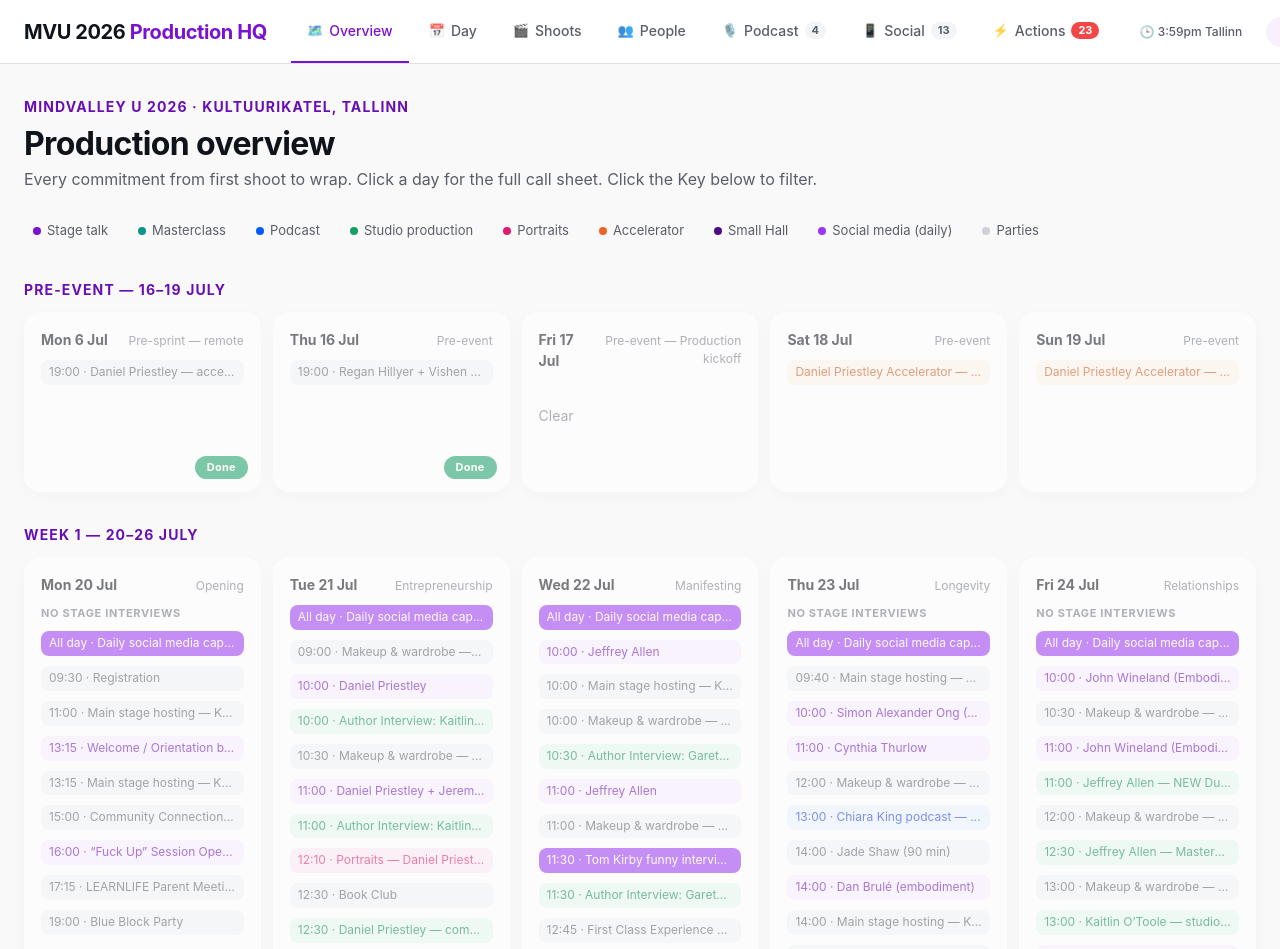
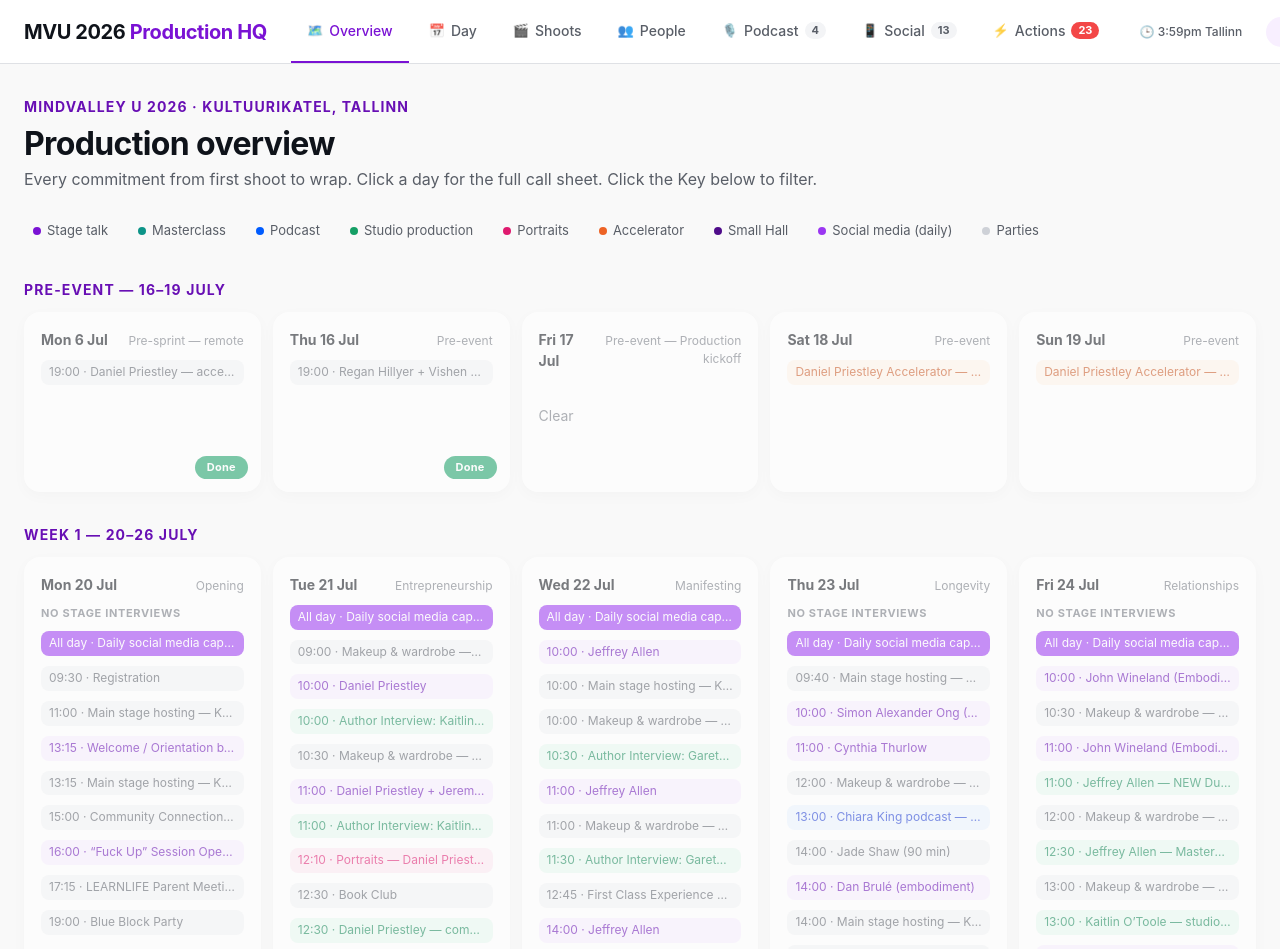
Before and after one commit to garethwinter-cpu/mindvalley-u-production, a React (Vite) app: page / in a window 1280 px wide. Shown: the top 949 px of the page. Built offline with nearby package versions, Linux system fonts and the light colour scheme; a web font is replaced by a local one.

Commit message:
Remove all Tom Kirby funny-interview events (tom-dan/jade/dawn) — Tom has left MVU
Co-Authored-By: Claude Opus 4.8 <noreply@anthropic.com>

```diff
--- a/src/data/productions.ts
+++ b/src/data/productions.ts
@@ -133,21 +133,10 @@ export const PRODUCTION_EVENTS: ScheduleEvent[] = [
   // on the Energiakeskus studio or the studio unit. Each is anchored right after that author's
   // existing on-site slot so they're already camera-ready (worked backwards from author time).
   // 20-min quick captures per Gareth (21 Jul). All tentative — movable per author.
-  {
-    id: 'tom-dan',
-    date: '2026-07-22',
-    start: '11:30',
-    end: '11:50',
-    title: 'Tom Kirby funny interview — Dan Brulé on breathwork',
-    type: 'social-media',
-    location: 'Woodblock (Studio 2)',
-    speakers: ['dan-brule', 'tom-kirby'],
-    crew: ['kuhan'],
-    cameraOps: ['kuhan'],
-    status: 'tentative',
-    notes: 'Anchored right after Dan\'s 10:30 studio interview (wraps 11:15) — he\'s on-site and camera-ready. Woodblock + Kuhan (Jason backup); no clash with the parallel Wineland interview in Energiakeskus.',
-  },
-  // Tom Kirby × Regan funny interview — KILLED (Gareth, 21 Jul). Airtable record marked Cancelled.
+  // Tom Kirby "funny interview" series (tom-dan 22 Jul, tom-jade 23 Jul, tom-dawn 28 Jul) —
+  // ALL REMOVED (Gareth, 27 Jul): Tom Kirby has left Mindvalley U and gone home. The 22 + 23 Jul
+  // captures are in the past (may already be filmed — content still usable if so); the 28 Jul
+  // Dawn Hoang one is dropped from the forward schedule. Tom × Regan was already killed (21 Jul).
 
   // ---------- REGAN × VISHEN SEQUENCE (Gareth priority, 21 Jul): scripts Fri → shoot Sat → ads Sun ----------
   {
@@ -204,35 +193,8 @@ export const PRODUCTION_EVENTS: ScheduleEvent[] = [
     crew: ['makeup'],
     notes: 'For Regan\'s 4pm accelerator ads (and rolling into her 5pm accelerator). At her hotel, travels in — per Gareth (21 Jul).',
   },
-  {
-    id: 'tom-jade',
-    date: '2026-07-23',
-    start: '15:45',
-    end: '16:05',
-    title: 'Tom Kirby funny interview — Jade Shaw on astral projection & OOB',
-    type: 'social-media',
-    location: 'Woodblock (Studio 2)',
-    speakers: ['jade-shaw', 'tom-kirby'],
-    crew: ['kuhan'],
-    cameraOps: ['kuhan'],
-    status: 'tentative',
-    notes: 'Right after Jade\'s 14:00–15:30 embodiment session — she\'s on-site. NOTE: Jade\'s formal marketing assets were cut earlier (low ROI), but she\'s here through 30 Jul, so this quick social piece is a no-cost add on the social team.',
-  },
-  // Tom Kirby × Vishen funny interview — REMOVED (Gareth, 24 Jul). Airtable marked Cancelled.
-  {
-    id: 'tom-dawn',
-    date: '2026-07-28',
-    start: '12:30',
-    end: '12:50',
-    title: 'Tom Kirby funny interview — Dawn Hoang on Kundalini',
-    type: 'social-media',
-    location: 'Woodblock (Studio 2)',
-    speakers: ['dawn-hoang', 'tom-kirby'],
-    crew: ['kuhan'],
-    cameraOps: ['kuhan'],
-    status: 'tentative',
-    notes: 'Straight off Dawn\'s portrait (ends 12:30) so she\'s camera-ready. Woodblock + Kuhan. Her window is wide (to 3 Aug) if it needs to move.',
-  },
+  // tom-jade (23 Jul) + tom-dawn (28 Jul) — REMOVED with the rest of the Tom Kirby series
+  // (Gareth, 27 Jul — he has left MVU). Tom × Vishen and Tom × Regan were already killed.
 
   {
     id: 'int-daniel-combined',
```
